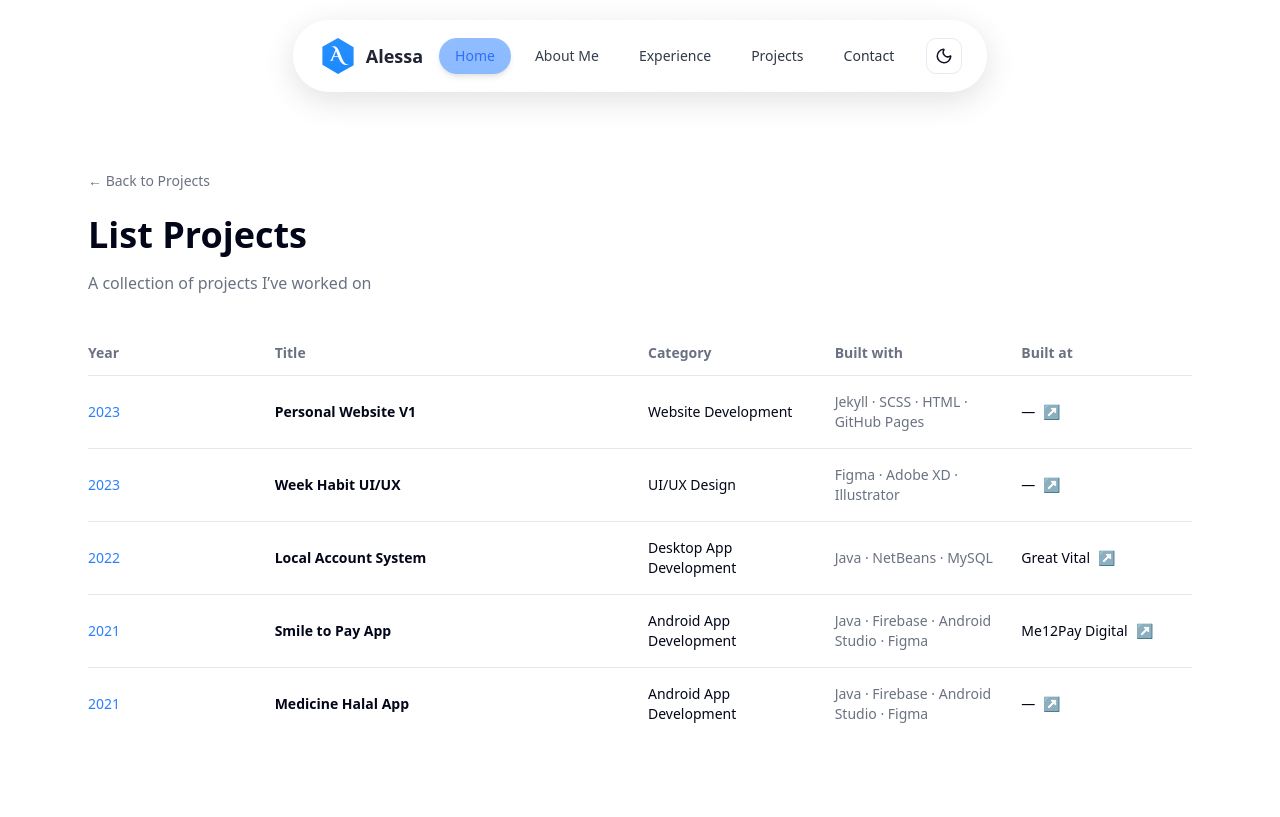
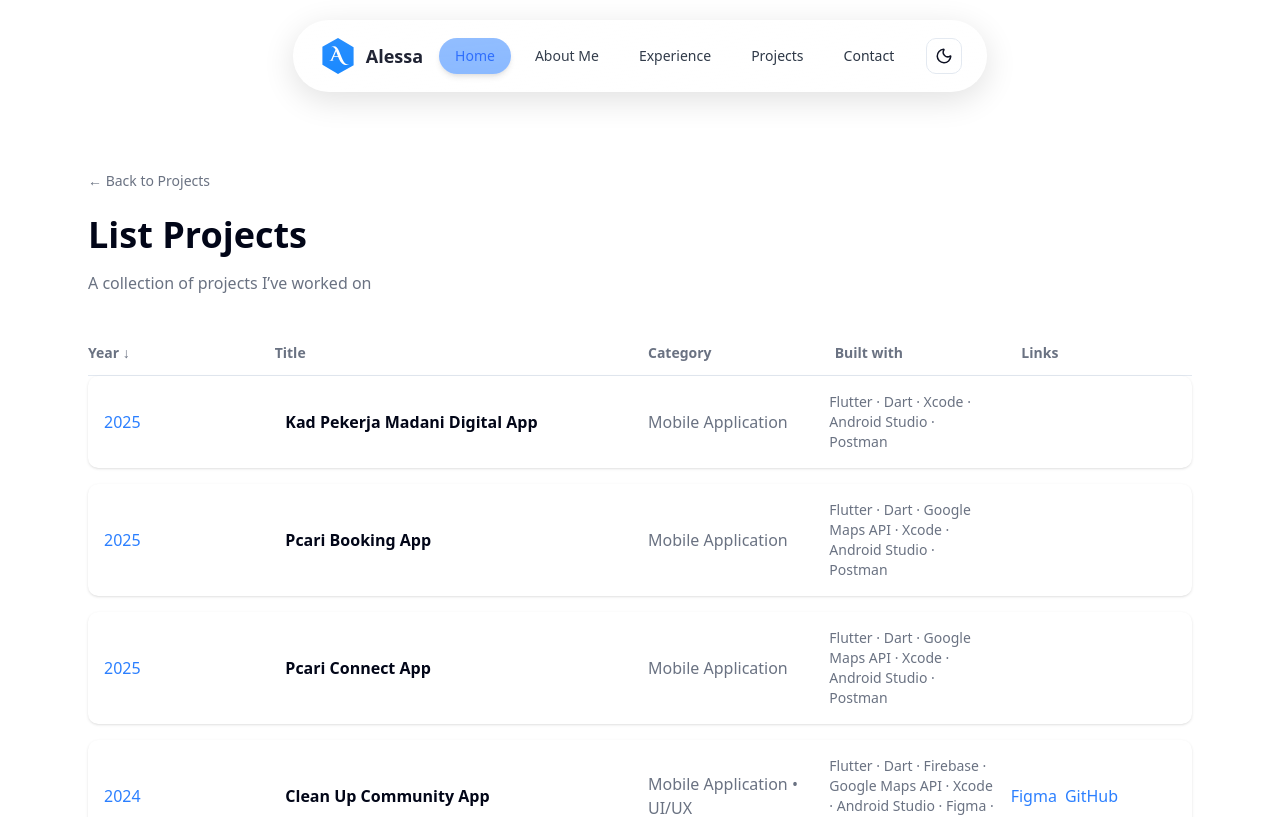
Before and after one commit to aafiqah/aafiqah-portfolio-v2, a Next.js app: page /projects/list_projects in a window 1280 px wide. Shown: the top 817 px of the page. Built offline with nearby package versions, Linux system fonts and the light colour scheme.

Commit message:
refactor (projects): change list projects UI

```diff
--- a/src/app/projects/list_projects/page.tsx
+++ b/src/app/projects/list_projects/page.tsx
@@ -1,52 +1,51 @@
+"use client";
+
 import Link from "next/link";
+import { useState } from "react";
+import { projectsData, Project } from "@/lib/projects";
 
 export default function ProjectsPage() {
-  const projects = [
-    {
-      year: "2023",
-      title: "Personal Website V1",
-      category: "Website Development",
-      tech: "Jekyll · SCSS · HTML · GitHub Pages",
-      builtAt: "—",
-      link: "https://github.com",
-    },
-    {
-      year: "2023",
-      title: "Week Habit UI/UX",
-      category: "UI/UX Design",
-      tech: "Figma · Adobe XD · Illustrator",
-      builtAt: "—",
-      link: "https://figma.com",
-    },
-    {
-      year: "2022",
-      title: "Local Account System",
-      category: "Desktop App Development",
-      tech: "Java · NetBeans · MySQL",
-      builtAt: "Great Vital",
-      link: "https://github.com",
-    },
-    {
-      year: "2021",
-      title: "Smile to Pay App",
-      category: "Android App Development",
-      tech: "Java · Firebase · Android Studio · Figma",
-      builtAt: "Me12Pay Digital",
-      link: "https://github.com",
-    },
-    {
-      year: "2021",
-      title: "Medicine Halal App",
-      category: "Android App Development",
-      tech: "Java · Firebase · Android Studio · Figma",
-      builtAt: "—",
-      link: "https://github.com",
-    },
-  ];
+  const projects = Object.values(projectsData);
+
+  // Extract last year from period
+  const getYear = (period: string) => {
+    const matches = period.match(/\d{4}/g);
+    if (!matches) return 0;
+    return parseInt(matches[matches.length - 1]);
+  };
+
+  // Sorting state
+  const [sortBy, setSortBy] = useState<"year" | "category">("year");
+  const [sortOrder, setSortOrder] = useState<"asc" | "desc">("desc");
+
+  // Sort function
+  const sortedProjects = [...projects].sort((a, b) => {
+    if (sortBy === "year") {
+      return sortOrder === "desc"
+        ? getYear(b.period) - getYear(a.period)
+        : getYear(a.period) - getYear(b.period);
+    } else if (sortBy === "category") {
+      const catA = a.category.join(", ").toLowerCase();
+      const catB = b.category.join(", ").toLowerCase();
+      if (catA < catB) return sortOrder === "asc" ? -1 : 1;
+      if (catA > catB) return sortOrder === "asc" ? 1 : -1;
+      return 0;
+    }
+    return 0;
+  });
+
+  // Handle column click
+  const handleSort = (column: "year" | "category") => {
+    if (sortBy === column) {
+      setSortOrder(sortOrder === "asc" ? "desc" : "asc");
+    } else {
+      setSortBy(column);
+      setSortOrder(column === "year" ? "desc" : "asc");
+    }
+  };
 
   return (
     <main className="max-w-6xl mx-auto px-6 py-24">
-      {/* Back Button */}
       <Link
         href="/#projects"
         className="inline-flex items-center gap-2 text-sm text-gray-500 hover:text-blue-500 mb-6"
@@ -55,45 +54,65 @@ export default function ProjectsPage() {
       </Link>
 
       <h1 className="text-4xl font-bold mb-4">List Projects</h1>
-      <p className="text-gray-500 mb-12">
-        A collection of projects I’ve worked on
-      </p>
+      <p className="text-gray-500 mb-12">A collection of projects I’ve worked on</p>
 
-      {/* Table Header */}
-      <div className="grid grid-cols-6 gap-4 text-sm font-semibold text-gray-500 border-b pb-3">
-        <div>Year</div>
+      {/* Table Header for desktop */}
+      <div className="hidden sm:grid grid-cols-6 gap-4 text-sm font-semibold text-gray-500 border-b pb-3 cursor-pointer">
+        <div onClick={() => handleSort("year")}>Year {sortBy === "year" ? (sortOrder === "asc" ? "↑" : "↓") : ""}</div>
         <div className="col-span-2">Title</div>
-        <div>Category</div>
+        <div onClick={() => handleSort("category")}>
+          Category {sortBy === "category" ? (sortOrder === "asc" ? "↑" : "↓") : ""}
+        </div>
         <div>Built with</div>
-        <div>Built at</div>
+        <div>Links</div>
       </div>
 
-      {/* Rows */}
-      <div className="divide-y">
-        {projects.map((project, index) => (
+      {/* Project Rows */}
+      <div className="space-y-4">
+        {sortedProjects.map((project, index) => (
           <div
             key={index}
-            className="grid grid-cols-6 gap-4 py-4 text-sm items-center hover:bg-gray-50 dark:hover:bg-gray-900 transition"
+            className="bg-white dark:bg-neutral-800 p-4 rounded-lg shadow-sm hover:shadow-md transition"
           >
-            <div className="text-blue-500 font-medium">
-              {project.year}
-            </div>
-
-            <div className="col-span-2 font-semibold">
-              {project.title}
-            </div>
-
-            <div>{project.category}</div>
-
-            <div className="text-gray-500">
-              {project.tech}
-            </div>
-
-            <div className="flex items-center gap-2">
-              <span>{project.builtAt}</span>
-              {project.link && (
+            <div className="flex flex-col sm:grid sm:grid-cols-6 sm:gap-4 items-start sm:items-center">
+              <div className="text-blue-500 font-medium">{getYear(project.period)}</div>
+              <div className="col-span-2 font-semibold">{project.title}</div>
+              <div className="text-gray-500 dark:text-neutral-500">{project.category.join(" • ")}</div>
+              <div className="text-gray-500 dark:text-neutral-500 text-sm mt-1 sm:mt-0">{project.tech.join(" · ")}</div>
+              <div className="flex items-center gap-2 mt-1 sm:mt-0">
+                {project.figmaLink && (
                   <a
-                  href={project.link}
+                    href={project.figmaLink}
+                    target="_blank"
+                    rel="noopener noreferrer"
+                    className="text-blue-500 hover:underline"
+                  >
+                    Figma
+                  </a>
+                )}
+                {project.githubLink && (
+                  <a
+                    href={project.githubLink}
+                    target="_blank"
+                    rel="noopener noreferrer"
+                    className="text-blue-500 hover:underline"
+                  >
+                    GitHub
+                  </a>
+                )}
+                {project.youtubeLink && (
+                  <a
+                    href={project.youtubeLink}
+                    target="_blank"
+                    rel="noopener noreferrer"
+                    className="text-blue-500 hover:underline"
+                  >
+                    YouTube
+                  </a>
+                )}
+                {project.externalLink && (
+                  <a
+                    href={project.externalLink}
                     target="_blank"
                     rel="noopener noreferrer"
                     className="text-blue-500 hover:underline"
@@ -103,6 +122,7 @@ export default function ProjectsPage() {
                 )}
               </div>
             </div>
+          </div>
         ))}
       </div>
     </main>
```
Lines whose indentation alone changed are shown as unchanged.
